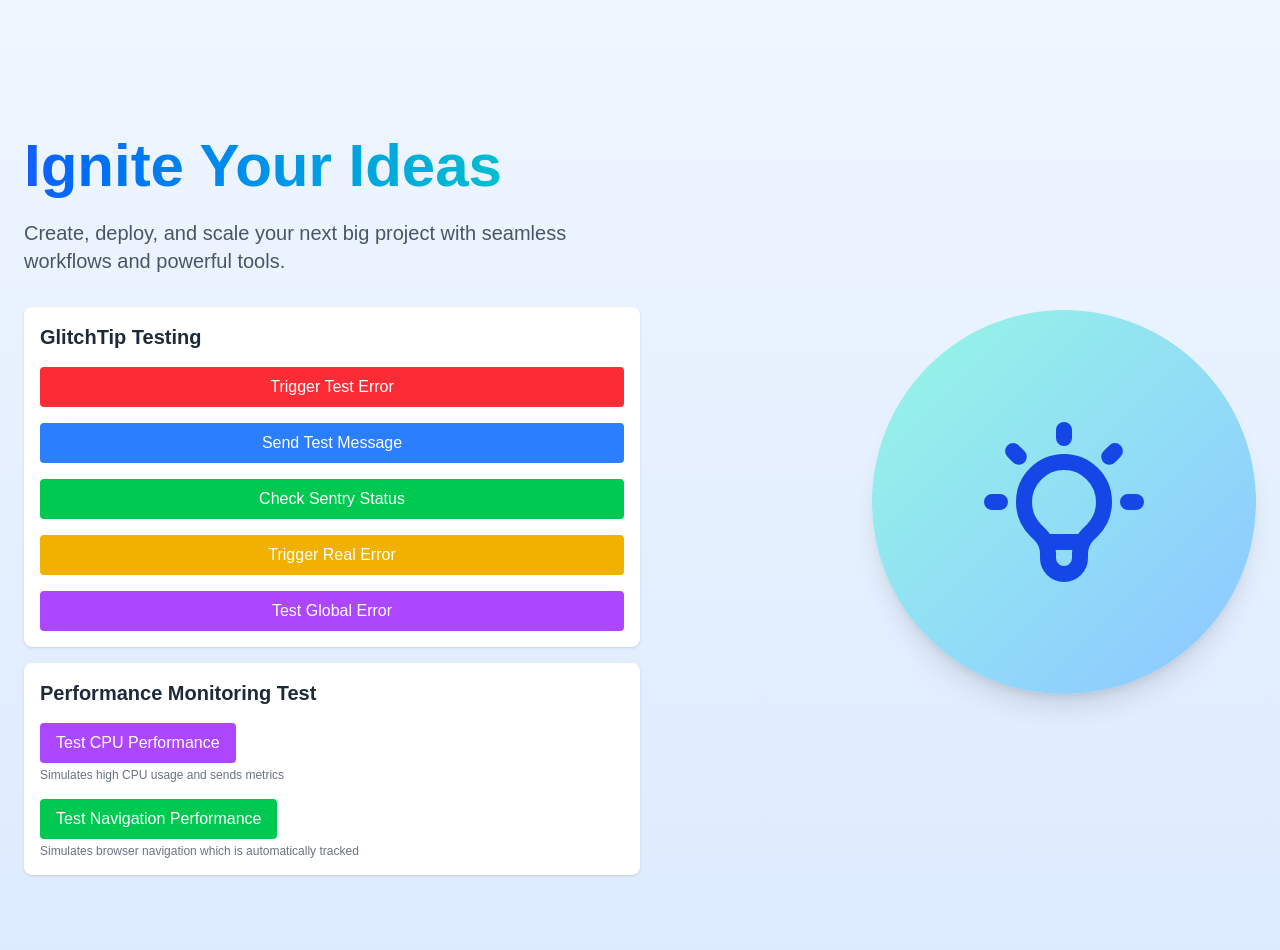
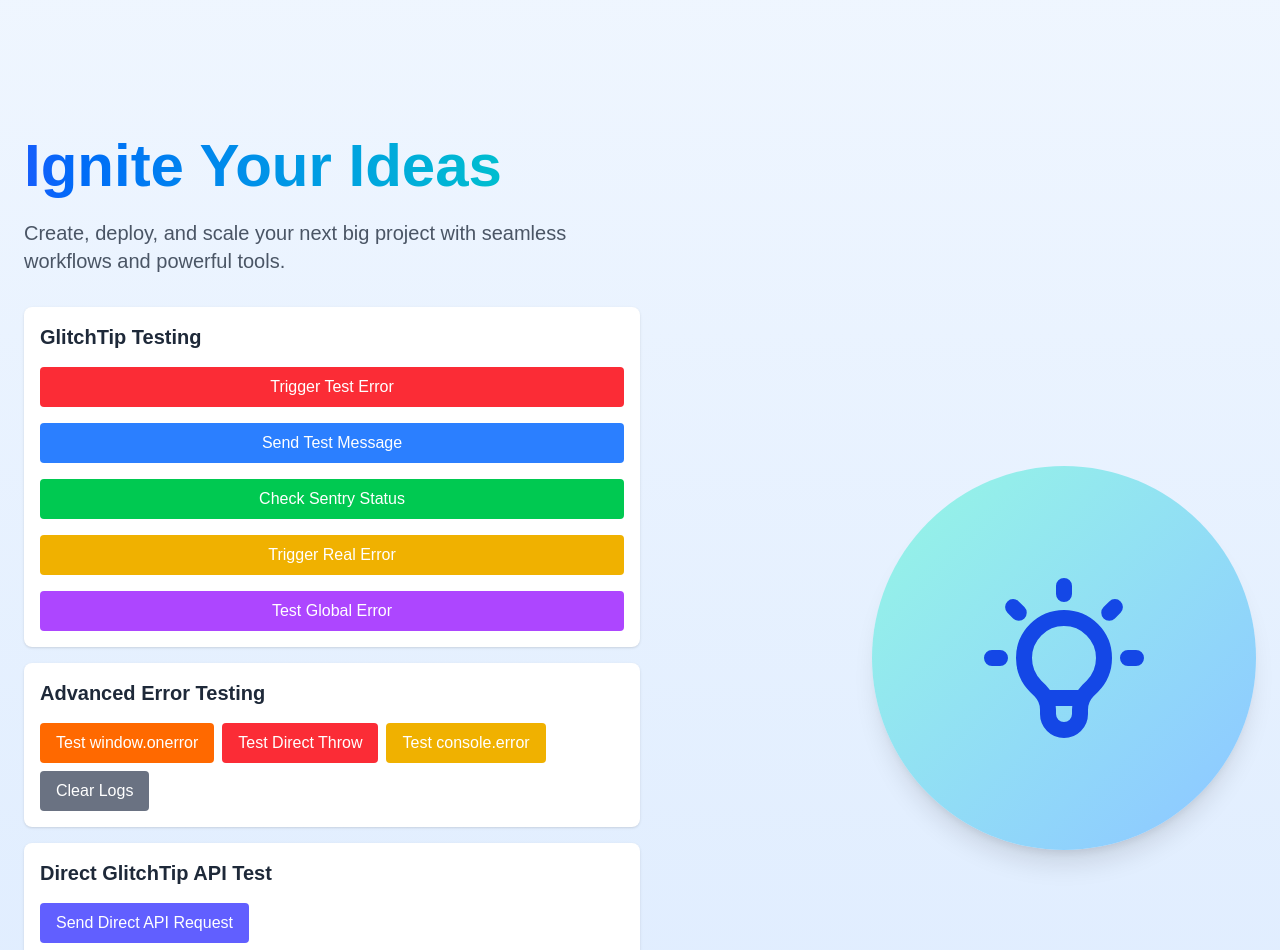
Before and after one commit to fsdaniel/nextjs-default, a Next.js app: page / in a window 1280 px wide. Shown: the top 950 px of the page. Built offline with nearby package versions, Linux system fonts and the light colour scheme.

Commit message:
Add direct and advanced error testing to troubleshoot GlitchTip integration

```diff
--- /dev/null
+++ b/src/app/advanced-error-test.tsx
@@ -0,0 +1,125 @@
+'use client';
+
+import { useState } from 'react';
+
+export default function AdvancedErrorTest() {
+  const [status, setStatus] = useState<string | null>(null);
+  const [logs, setLogs] = useState<string[]>([]);
+
+  const logMessage = (message: string) => {
+    setLogs(prev => [...prev, message]);
+    console.log(message);
+  };
+
+  const clearLogs = () => {
+    setLogs([]);
+  };
+
+  const testOnerror = () => {
+    setStatus('Testing window.onerror...');
+
+    // Backup the existing handler if any
+    const originalOnError = window.onerror;
+
+    try {
+      logMessage('Setting up custom onerror handler');
+      window.onerror = function(message, source, lineno, colno, error) {
+        logMessage(`onerror captured: ${message}`);
+        return false; // Let the error propagate
+      };
+
+      // Trigger an error
+      logMessage('Triggering error via syntax...');
+      setTimeout(() => {
+        // @ts-ignore - Intentionally causing an error
+        const a = nonExistentVariable;
+      }, 10);
+
+      // Restore original handler after a delay
+      setTimeout(() => {
+        window.onerror = originalOnError;
+        logMessage('Restored original onerror handler');
+      }, 1000);
+
+    } catch (error) {
+      logMessage(`Setup error: ${error instanceof Error ? error.message : String(error)}`);
+      window.onerror = originalOnError;
+    }
+  };
+
+  const testThrow = () => {
+    setStatus('Testing direct throw...');
+
+    try {
+      logMessage('Throwing error directly');
+      throw new Error('Direct thrown error at ' + new Date().toISOString());
+    } catch (error) {
+      logMessage(`Caught error: ${error instanceof Error ? error.message : String(error)}`);
+      // Re-throw to let it bubble up to global handlers
+      setTimeout(() => {
+        logMessage('Re-throwing error');
+        throw error;
+      }, 100);
+    }
+  };
+
+  const testConsoleError = () => {
+    setStatus('Testing console.error...');
+
+    // Create a stack trace
+    const error = new Error('Console error test at ' + new Date().toISOString());
+
+    logMessage('Logging error to console');
+    console.error('Console error test:', error);
+  };
+
+  return (
+    <div className="p-4 mt-4 bg-white dark:bg-gray-800 rounded-lg shadow">
+      <h2 className="text-xl font-bold mb-4">Advanced Error Testing</h2>
+      <div className="space-y-3">
+        <div className="flex flex-wrap gap-2">
+          <button
+            onClick={testOnerror}
+            className="px-4 py-2 bg-orange-500 text-white rounded hover:bg-orange-600 transition"
+          >
+            Test window.onerror
+          </button>
+          <button
+            onClick={testThrow}
+            className="px-4 py-2 bg-red-500 text-white rounded hover:bg-red-600 transition"
+          >
+            Test Direct Throw
+          </button>
+          <button
+            onClick={testConsoleError}
+            className="px-4 py-2 bg-yellow-500 text-white rounded hover:bg-yellow-600 transition"
+          >
+            Test console.error
+          </button>
+          <button
+            onClick={clearLogs}
+            className="px-4 py-2 bg-gray-500 text-white rounded hover:bg-gray-600 transition"
+          >
+            Clear Logs
+          </button>
+        </div>
+
+        {status && (
+          <div className="mt-2 p-2 bg-blue-100 dark:bg-blue-900 text-blue-800 dark:text-blue-100 rounded">
+            {status}
+          </div>
+        )}
+
+        {logs.length > 0 && (
+          <div className="mt-2 p-2 bg-gray-100 dark:bg-gray-700 text-gray-800 dark:text-gray-200 rounded font-mono text-xs whitespace-pre-wrap overflow-auto max-h-60">
+            {logs.map((log, index) => (
+              <div key={index} className="border-b border-gray-300 dark:border-gray-600 py-1 last:border-0">
+                {log}
+              </div>
+            ))}
+          </div>
+        )}
+      </div>
+    </div>
+  );
+}
--- /dev/null
+++ b/src/app/direct-test.tsx
@@ -0,0 +1,75 @@
+'use client';
+
+import { useState } from 'react';
+
+export default function DirectTest() {
+  const [status, setStatus] = useState<string | null>(null);
+  const [response, setResponse] = useState<string | null>(null);
+
+  const sendDirectRequest = async () => {
+    setStatus('Sending direct request to GlitchTip...');
+    setResponse(null);
+
+    try {
+      // Create a basic event payload
+      const event = {
+        event_id: crypto.randomUUID().replace(/-/g, ''),
+        timestamp: new Date().toISOString(),
+        platform: 'javascript',
+        level: 'error',
+        message: 'Direct test message to GlitchTip API',
+        tags: {
+          source: 'direct_test',
+          timestamp: Date.now().toString()
+        }
+      };
+
+      // Project ID is usually the last part of the DSN URL
+      const dsn = 'https://037a152fa3d04dd486d0e93d6c6e502e@gt.bm.onlydaniel.me/1';
+      const url = 'https://gt.bm.onlydaniel.me/api/1/store/';
+
+      const response = await fetch(url, {
+        method: 'POST',
+        headers: {
+          'Content-Type': 'application/json',
+          'X-Sentry-Auth': `Sentry sentry_version=7, sentry_key=037a152fa3d04dd486d0e93d6c6e502e, sentry_client=manual-test/1.0`
+        },
+        body: JSON.stringify(event)
+      });
+
+      const responseText = await response.text();
+
+      setStatus(`Response status: ${response.status} ${response.statusText}`);
+      setResponse(responseText || 'No response body');
+
+    } catch (error) {
+      console.error('Direct request failed:', error);
+      setStatus('Failed to send direct request');
+      setResponse(error instanceof Error ? error.message : String(error));
+    }
+  };
+
+  return (
+    <div className="p-4 mt-4 bg-white dark:bg-gray-800 rounded-lg shadow">
+      <h2 className="text-xl font-bold mb-4">Direct GlitchTip API Test</h2>
+      <button
+        onClick={sendDirectRequest}
+        className="px-4 py-2 bg-indigo-500 text-white rounded hover:bg-indigo-600 transition"
+      >
+        Send Direct API Request
+      </button>
+
+      {status && (
+        <div className="mt-4 p-2 bg-blue-100 dark:bg-blue-900 text-blue-800 dark:text-blue-100 rounded">
+          {status}
+        </div>
+      )}
+
+      {response && (
+        <div className="mt-2 p-2 bg-gray-100 dark:bg-gray-700 text-gray-800 dark:text-gray-200 rounded font-mono text-xs whitespace-pre-wrap overflow-auto max-h-40">
+          {response}
+        </div>
+      )}
+    </div>
+  );
+}
--- a/src/app/page.tsx
+++ b/src/app/page.tsx
@@ -2,6 +2,8 @@
 import path from 'path';
 import ErrorTest from './error-test';
 import PerformanceTest from './performance-test';
+import DirectTest from './direct-test';
+import AdvancedErrorTest from './advanced-error-test';
 
 async function getVersion() {
   // Only try to read the file in production (when running in the container)
@@ -41,6 +43,12 @@
           {/* GlitchTip Error Testing Component */}
           <ErrorTest />
 
+          {/* Advanced Error Testing Component */}
+          <AdvancedErrorTest />
+
+          {/* Direct API Test Component */}
+          <DirectTest />
+
           {/* Performance Monitoring Component */}
           <PerformanceTest />
         </div>
```
